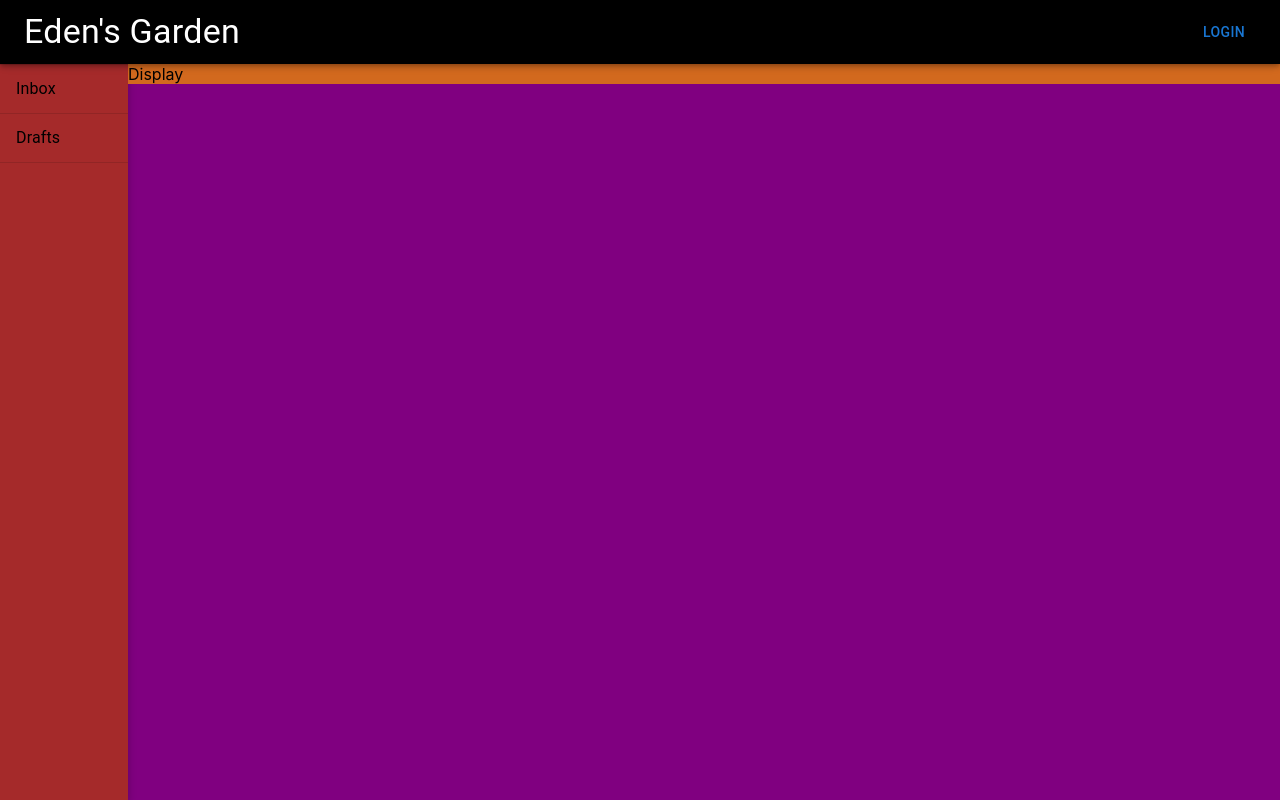
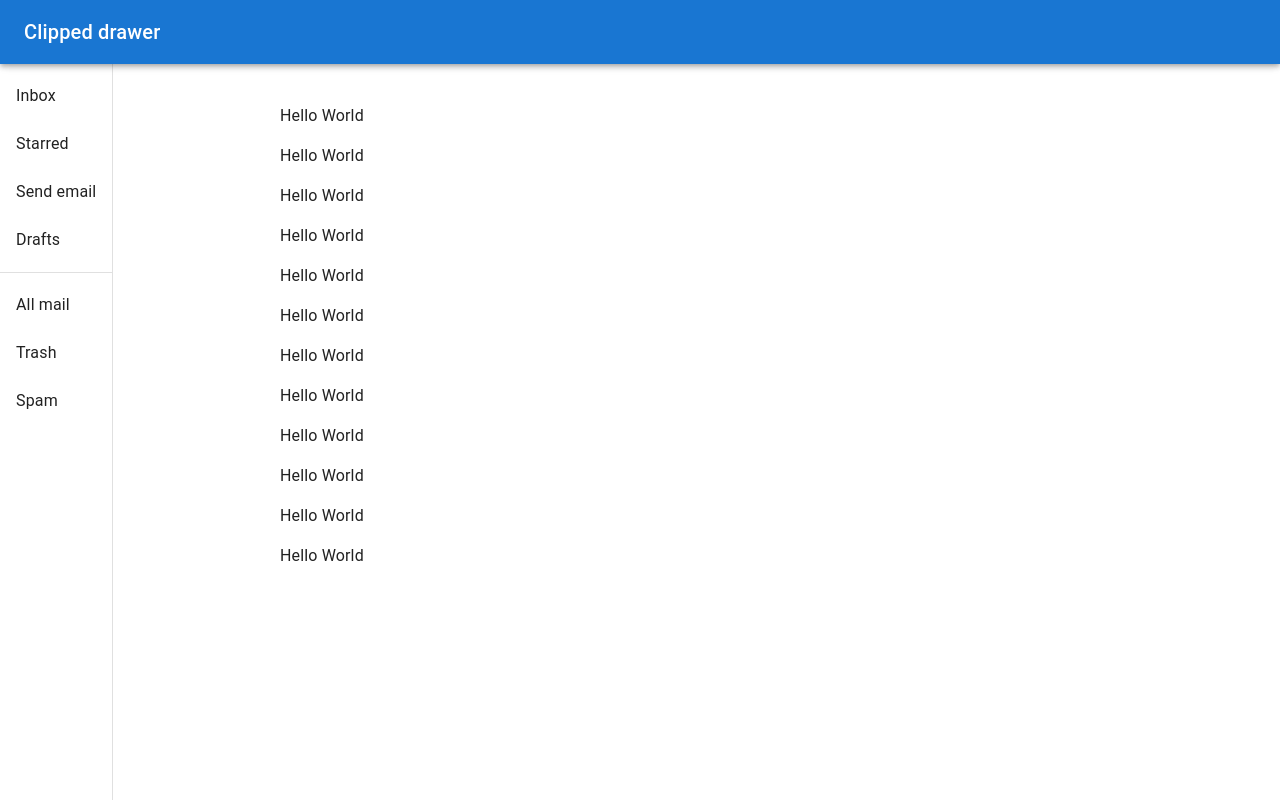
Before and after one commit to MichaelLin12/Google-Solutions, a React (Create React App) app in the folder solutions/: page /market in a window 1280 px wide. Built offline with nearby package versions, Linux system fonts and the light colour scheme; no server answers; sample sign-in values are in the browser's storage.

Commit message:
worked on market place

```diff
--- a/solutions/src/components/Display.js
+++ b/solutions/src/components/Display.js
@@ -1,10 +1,51 @@
 import React from 'react';
 import '../css/Display.css';
+import {List, ListItem} from '@mui/material'
 
 export default function Display() {
   return (
     <div className='wrapper'>
-        Display
+        <List>
+          <ListItem>
+            Hello World
+          </ListItem>
+          <ListItem>
+            Hello World
+          </ListItem>
+          <ListItem>
+            Hello World
+          </ListItem>
+          <ListItem>
+            Hello World
+          </ListItem>
+          <ListItem>
+            Hello World
+          </ListItem>
+          <ListItem>
+            Hello World
+          </ListItem>
+          <ListItem>
+            Hello World
+          </ListItem>
+          <ListItem>
+            Hello World
+          </ListItem>
+          <ListItem>
+            Hello World
+          </ListItem>
+          <ListItem>
+            Hello World
+          </ListItem>
+          <ListItem>
+            Hello World
+          </ListItem>
+          <ListItem>
+            Hello World
+          </ListItem>
+          <ListItem>
+            Hello World
+          </ListItem>
+        </List>
     </div>
   )
 }
--- a/solutions/src/components/Market.js
+++ b/solutions/src/components/Market.js
@@ -1,69 +1,96 @@
-import React from 'react';
-import { AppBar, Toolbar, Typography, Button, Drawer, Box, List, ListItem, ListItemButton, ListItemText, ListItemIcon, Divider } from '@mui/material';
-import { styled } from '@mui/material/styles';
-import {Navigate, useNavigate} from 'react-router-dom';
-import InboxIcon from '@mui/icons-material/Inbox';
-import DraftsIcon from '@mui/icons-material/Drafts';
-import '../css/market.css';
-import Display from './Display';
+import * as React from 'react';
+import Box from '@mui/material/Box';
+import Drawer from '@mui/material/Drawer';
+import AppBar from '@mui/material/AppBar';
+import CssBaseline from '@mui/material/CssBaseline';
+import Toolbar from '@mui/material/Toolbar';
+import List from '@mui/material/List';
+import Typography from '@mui/material/Typography';
+import Divider from '@mui/material/Divider';
+import ListItem from '@mui/material/ListItem';
+import ListItemIcon from '@mui/material/ListItemIcon';
+import ListItemText from '@mui/material/ListItemText';
 
-const Styledappbar = styled(AppBar)(({theme}) =>({
-  backgroundColor:'#000000',
-  display:'flex',
-  zIndex:1
-}));
-
-
-const StartButton = styled(Button)(({ theme }) => ({
-  color: 'theme.pallette.text',
-  backgroundColor: 'theme.pallete.main',
-  '&:hover': {
-    backgroundColor: '#000000',
-  },
-}));
+const drawerWidth = 240;
 
 export default function Market() {
-  const navigate = useNavigate();
-  const startButtonClick = function(){
-    navigate("/login")
-  }
-
   return (
-    <div className='main'>
-      <div className='appbar'>
-        <Styledappbar position='fixed' elevation={4}>
-          <Toolbar>
-            <Typography variant='h4' sx={{flex:1}}>
-              Eden's Garden
-            </Typography>
-            <StartButton onClick={startButtonClick}>
-              Login
-            </StartButton>
-          </Toolbar>
-        </Styledappbar>
-      </div>
-      <div className='box'>
-        <div className='navigationbar'>
-          <List sx={{paddingTop:'4rem'}}>
-            <Divider/>
-            <ListItem disablePadding>
-              <ListItemButton>
-                <ListItemText primary="Inbox" />
-              </ListItemButton>
-            </ListItem>
-            <Divider/>
-            <ListItem disablePadding>
-              <ListItemButton>
-                <ListItemText primary="Drafts" />
-              </ListItemButton>
-            </ListItem>
-            <Divider/>
+    <Box sx={{ display: 'flex' }}>
+      <CssBaseline />
+      <AppBar position="fixed" sx={{ zIndex: (theme) => theme.zIndex.drawer + 1 }}>
+        <Toolbar>
+          <Typography variant="h6" noWrap component="div">
+            Clipped drawer
+          </Typography>
+        </Toolbar>
+      </AppBar>
+      <Drawer
+        variant="permanent"
+        sx={{
+          width: drawerWidth,
+          flexShrink: 0,
+        }}
+      >
+        <Toolbar />
+        <Box sx={{ overflow: 'auto' }}>
+          <List>
+            {['Inbox', 'Starred', 'Send email', 'Drafts'].map((text, index) => (
+              <ListItem button key={text}>
+                <ListItemText primary={text} />
+              </ListItem>
+            ))}
           </List>
-        </div>
-        <div className='display'>
-          <Display/>
-        </div>
-      </div>
-    </div>
-  )
+          <Divider />
+          <List>
+            {['All mail', 'Trash', 'Spam'].map((text, index) => (
+              <ListItem button key={text}>
+                <ListItemText primary={text} />
+              </ListItem>
+            ))}
+          </List>
+        </Box>
+      </Drawer>
+      <Box component="main" sx={{ flexGrow: 1, p: 3 }}>
+        <Toolbar />
+        <List>
+          <ListItem>
+            Hello World
+          </ListItem>
+          <ListItem>
+            Hello World
+          </ListItem>
+          <ListItem>
+            Hello World
+          </ListItem>
+          <ListItem>
+            Hello World
+          </ListItem>
+          <ListItem>
+            Hello World
+          </ListItem>
+          <ListItem>
+            Hello World
+          </ListItem>
+          <ListItem>
+            Hello World
+          </ListItem>
+          <ListItem>
+            Hello World
+          </ListItem>
+          <ListItem>
+            Hello World
+          </ListItem>
+          <ListItem>
+            Hello World
+          </ListItem>
+          <ListItem>
+            Hello World
+          </ListItem>
+          <ListItem>
+            Hello World
+          </ListItem>
+        </List>
+      </Box>
+    </Box>
+  );
 }
```
